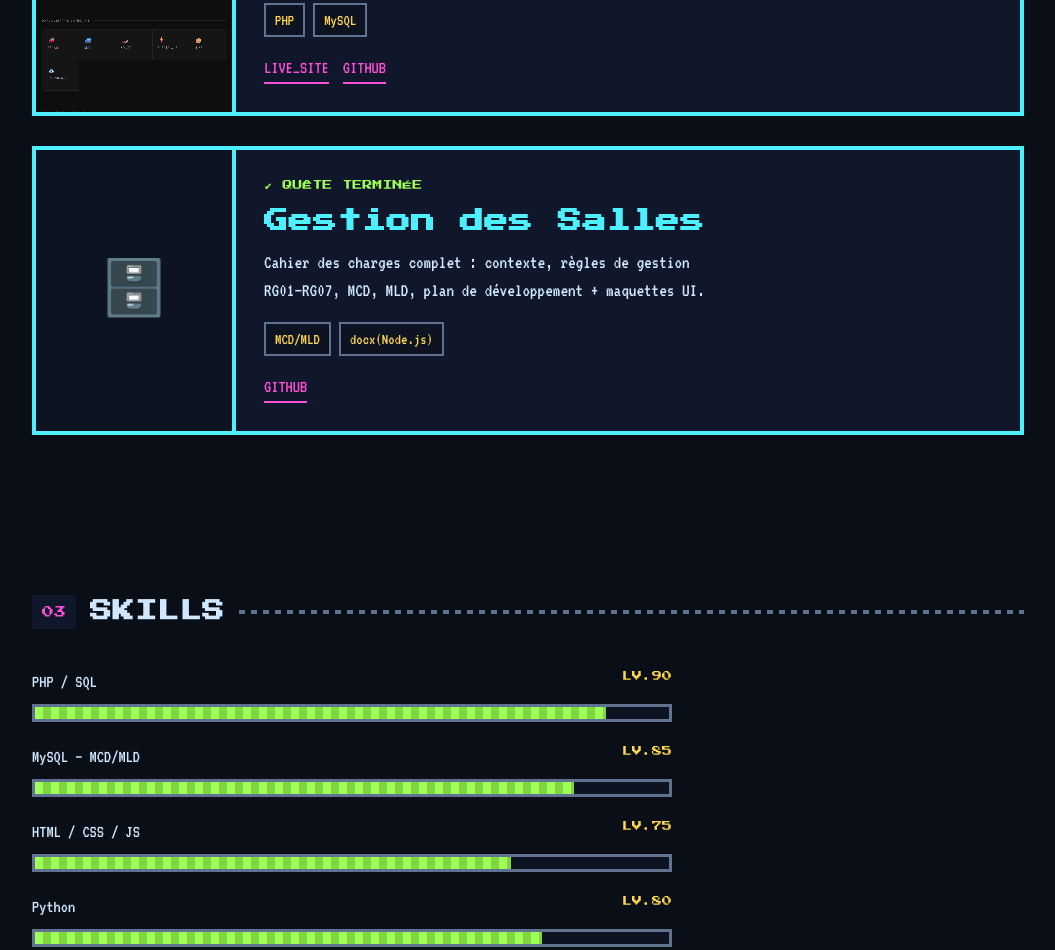
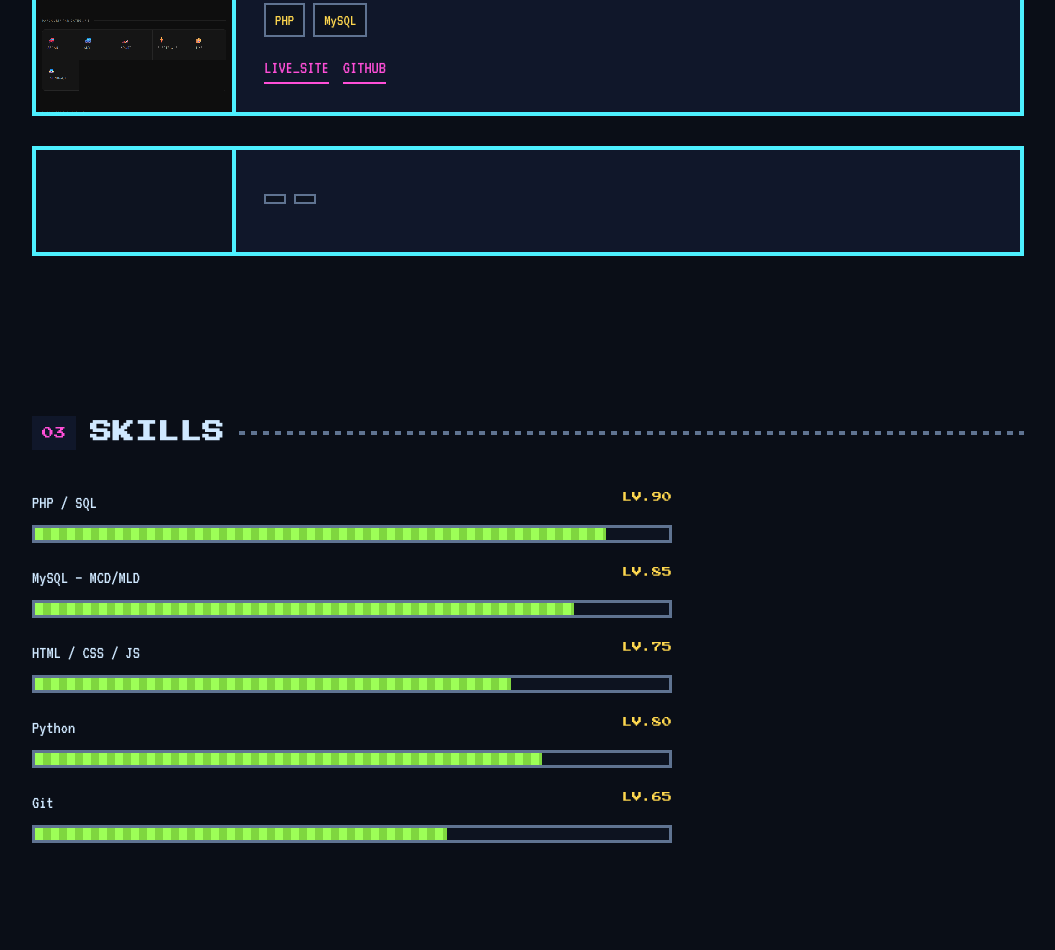
Before and after one commit to khalil00elidrissi00-source/Portfplio, a plain HTML site: page index.html in a window 1280 px wide. Shown: the part 1355-2305 px from the top of the page, without its empty margins (112-1167 px from the left). Drawn offline with Linux system fonts and the light colour scheme.

Commit message:
portfolio-vr-1.1

```diff
--- a/index.html
+++ b/index.html
@@ -81,14 +81,14 @@
       </article>
 
       <article class="quest">
-        <div class="qicon">🗄️</div>
+        <div class="qicon"></div>
         <div class="qbody">
-          <div class="qstatus">✔ QUÊTE TERMINÉE</div>
-          <h3>Gestion des Salles</h3>
-          <p>Cahier des charges complet : contexte, règles de gestion RG01–RG07, MCD, MLD, plan de développement + maquettes UI.</p>
-          <div class="tags"><span>MCD/MLD</span><span>docx(Node.js)</span></div>
+          <div class="qstatus"></div>
+          <h3></h3>
+          <p></p>
+          <div class="tags"><span></span><span></span></div>
           <div class="qlinks">
-            <a href="#">GITHUB</a>
+            <a href="#"></a>
           </div>
         </div>
       </article>
```
